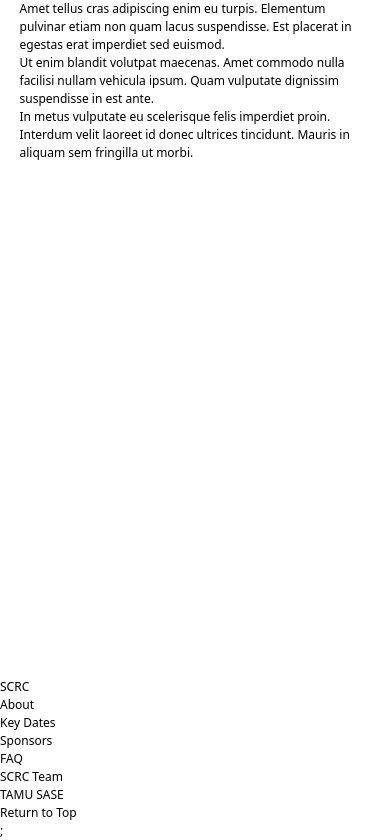
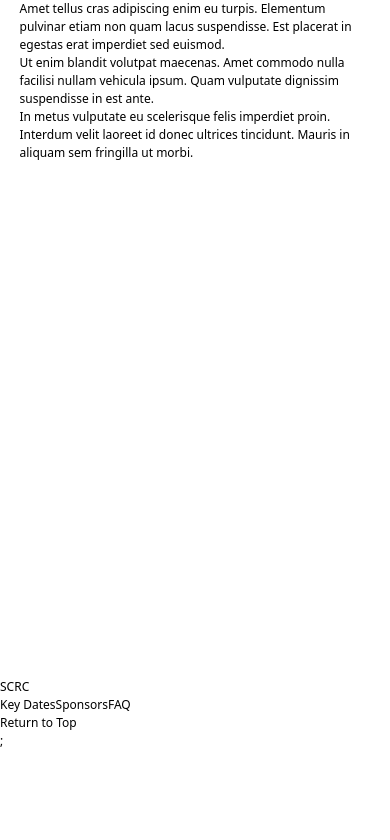
Before and after one commit to victoriaemily/SASE-SCRC, a Next.js app: page / in a window 390 px wide. Shown: the part 5230-6070 px from the top of the page. After the commit the page ends 5980 px from the top, so only its background shows below. Built offline with nearby package versions, Linux system fonts and the light colour scheme.

Commit message:
Navbar hides items when resizing to small view

```diff
--- a/src/pages/index.js
+++ b/src/pages/index.js
@@ -1,3 +1,4 @@
+import React, { useEffect, useState } from "react";
 import {
   LandingPage,
   About,
@@ -9,6 +10,22 @@ import {
 } from "./components";
 
 export default function Home() {
+  const isWindowDefined = typeof window !== "undefined";
+
+  const [isDesktop, setDesktop] = useState(
+    isWindowDefined ? window.innerWidth > 640 : false
+  );
+
+  const updateMedia = () => {
+    setDesktop(isWindowDefined ? window.innerWidth > 640 : false);
+  };
+
+  useEffect(() => {
+    if (isWindowDefined) {
+      window.addEventListener("resize", updateMedia);
+      return () => window.removeEventListener("resize", updateMedia);
+    }
+  }, [isWindowDefined]);
   return (
     <main>
       <div className="scroll-container">
@@ -24,26 +41,40 @@ export default function Home() {
         <a className="name-header" href="#">
           SCRC
         </a>
-        <nav className="navbar">
-          <div className="navbar-link-container">
-            <a href="#about">About</a>
-          </div>
-          <div className="navbar-link-container">
-            <a href="#key-dates">Key Dates</a>
-          </div>
-          <div className="navbar-link-container">
-            <a href="#sponsors">Sponsors</a>
-          </div>
-          <div className="navbar-link-container">
-            <a href="#faq">FAQ</a>
-          </div>
-          <div className="navbar-link-container">
-            <a href="#scrc-team">SCRC Team</a>
-          </div>
-          <div className="navbar-link-container">
-            <a href="#tamu-sase">TAMU SASE</a>
-          </div>
-        </nav>
+        {isDesktop ? (
+          <nav className="navbar">
+            <a id="about" className="navbar-link" href="#about">
+              About
+            </a>
+            <a id="key-dates" className="navbar-link" href="#key-dates">
+              Key Dates
+            </a>
+            <a id="sponsors" className="navbar-link" href="#sponsors">
+              Sponsors
+            </a>
+            <a id="faq" className="navbar-link" href="#faq">
+              FAQ
+            </a>
+            <a id="scrc-team" className="navbar-link" href="#scrc-team">
+              SCRC Team
+            </a>
+            <a id="tamu-sase" className="navbar-link" href="#tamu-sase">
+              TAMU SASE
+            </a>
+          </nav>
+        ) : (
+          <nav className="navbar">
+            <a id="key-dates" className="navbar-link" href="#key-dates">
+              Key Dates
+            </a>
+            <a id="sponsors" className="navbar-link" href="#sponsors">
+              Sponsors
+            </a>
+            <a id="faq" className="navbar-link" href="#faq">
+              FAQ
+            </a>
+          </nav>
+        )}
       </header>
       <a className="nav-return-top" href="#">
         Return to Top
```
